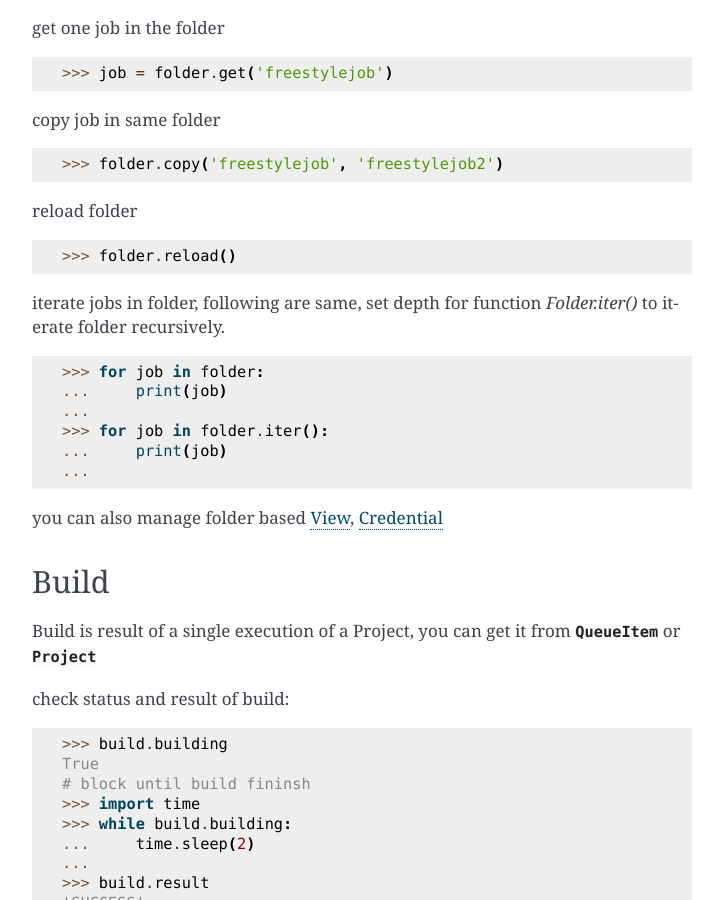
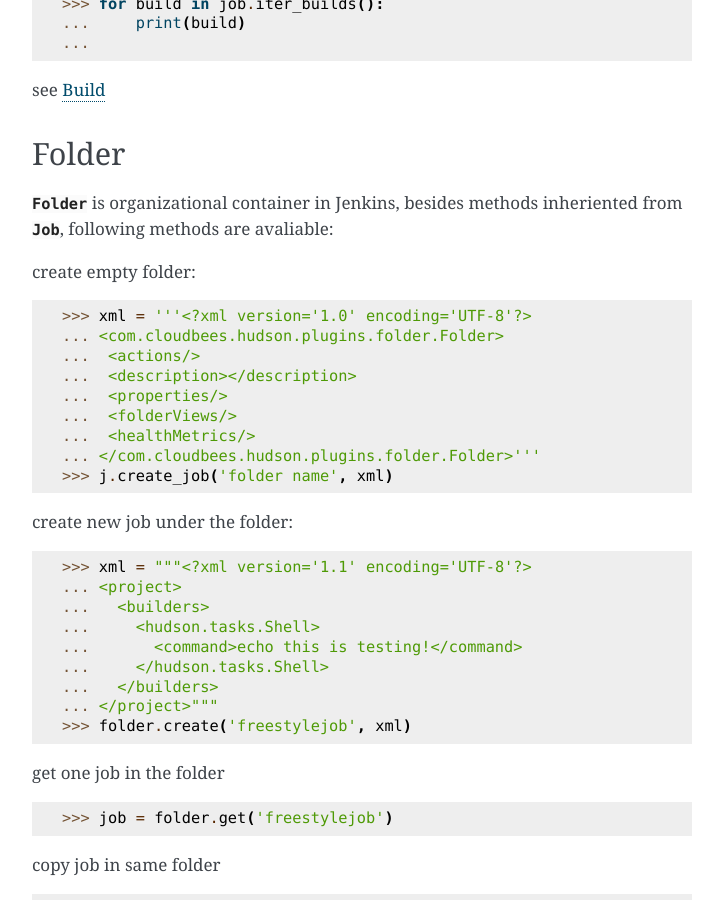
Before and after one commit to joelee2012/api4jenkins, a Sphinx documentation site: the page built from docs/source/user/example.rst, in a window 1280 px wide and 900 px high, scrolled down 6513 px. Shown: the whole window, without its empty margins (388-1111 px from the left). Built offline with Sphinx 7.4.7, drawn with Linux system fonts in a browser that asks for light colours; pages that are not in the unit, such as notebooks, are missing from menus; some of the changed text lies outside the part shown.

```diff
--- a/docs/source/index.rst
+++ b/docs/source/index.rst
@@ -4,7 +4,7 @@
    contain the root `toctree` directive.
 
 Welcome to api4jenkins's documentation!
-====================================
+=========================================
 
 
 `api4jenkins <https://github.com/joelee2012/api4jenkins>`_ is an object oriented `Python <https://www.python.org/>`_ project that provides access to the `Jenkins <https://jenkins.io/>`_ `Remote access API <https://wiki.jenkins.io/display/JENKINS/Remote+access+API>`_ programmatically. It assiciates/constructs python class/object with Jenkins's items and JSON API.
--- a/docs/source/user/example.rst
+++ b/docs/source/user/example.rst
@@ -104,6 +108,15 @@ call `j.build_job()` to trigger job to build if it is buildable, it will return
     >>> for line in build.progressive_output():
     ...     print(line)
 
+.. note::
+
+    If you don't care console log, you can just poll the building status::
+
+        >>> while build.building:
+        ...     time.sleep(1)
+
+    see `Build`_
+
 you can also set delay and `Authentication Token` when trigger build::
 
     >>> item = j.build_job('freestylejob', delay='30sec', token='abc')
@@ -179,6 +192,10 @@ get/update configuration:
     ... </project>"""
     >>> job.configure(xml)
 
+.. note::
+
+    method `configure()` is avaliable for Job, View, Credential, Node to get/set the xml configuration.
+
 get/set description of job:
 
     >>> job.description
@@ -196,6 +213,7 @@ check if job exists:
 
     >>> job.exists()
     False
+
 
 Project
 ----------------------------------
@@ -265,9 +283,22 @@ iterate all builds of this project, following are same
 
 see `Build`_
 
+
 Folder
 ----------------------------------
 :class:`Folder <api4jenkins.job.Folder>` is organizational container in Jenkins, besides methods inheriented from :class:`Job <api4jenkins.job.Job>`, following methods are avaliable:
+
+create empty folder::
+
+    >>> xml = '''<?xml version='1.0' encoding='UTF-8'?>
+    ... <com.cloudbees.hudson.plugins.folder.Folder>
+    ...  <actions/>
+    ...  <description></description>
+    ...  <properties/>
+    ...  <folderViews/>
+    ...  <healthMetrics/>
+    ... </com.cloudbees.hudson.plugins.folder.Folder>'''
+    >>> j.create_job('folder name', xml)
 
 create new job under the folder:
 
@@ -513,6 +544,7 @@ cancel item
     >>> item.exists()
     False
 
+
 Plugin
 ------------
 Plugin manager is for managing plugins on Jenkins
@@ -660,6 +692,7 @@ generate/revoke api token
     ApiToken(name='Token created on 2020-12-18T09:27:44.209Z', uuid='3d6a2b51-26cd-4788-9395-c218de5e732a', value='11813a7e1abbf8fc78a5bcc82136dc6e28')
     >>> j.user.revoke_token('3d6a2b51-26cd-4788-9395-c218de5e732a')
 
+
 Item
 ----
 An entity in the web UI corresponding to either a: Folder, Pipeline, or Project. Item is base class in api4jenkins. it provides many common methods.
```
Also changed, not shown: other parts of docs/source/user/example.rst (+4 -0 lines), README.md (+2 -2 lines).
